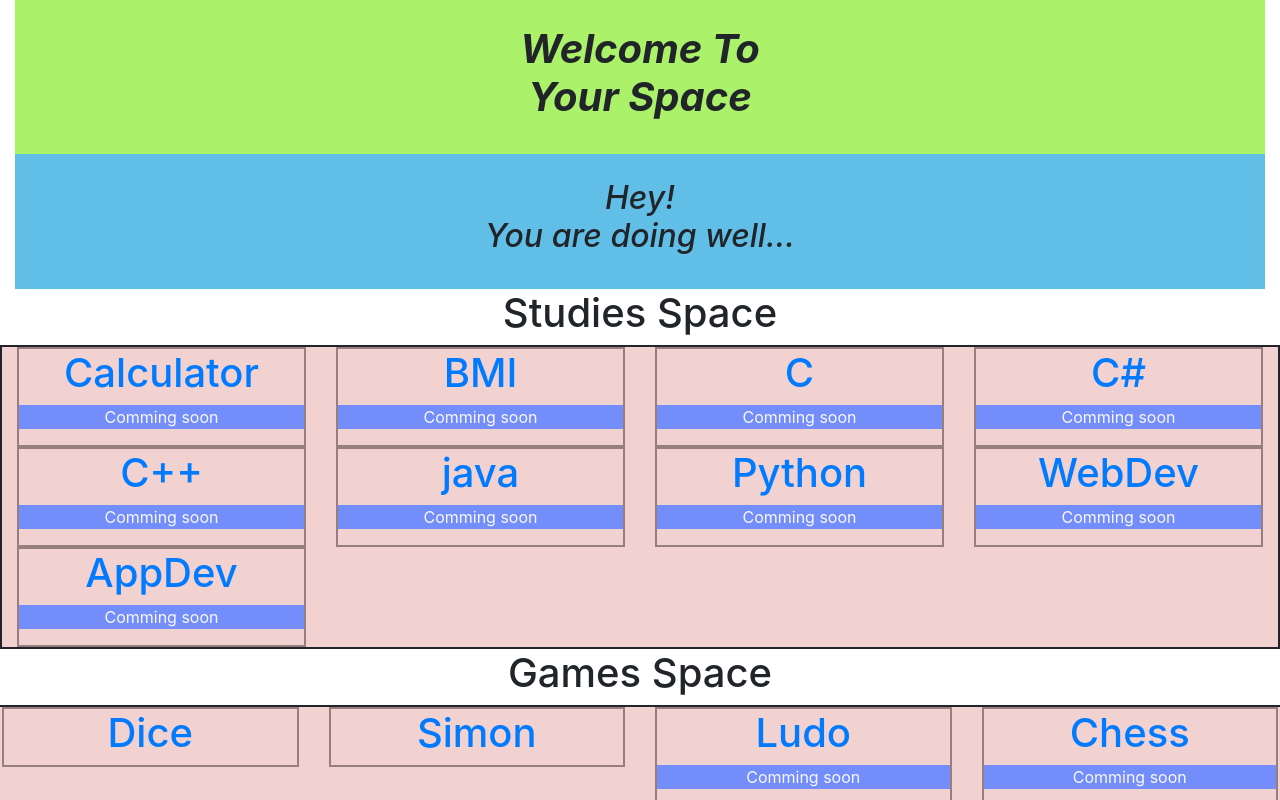
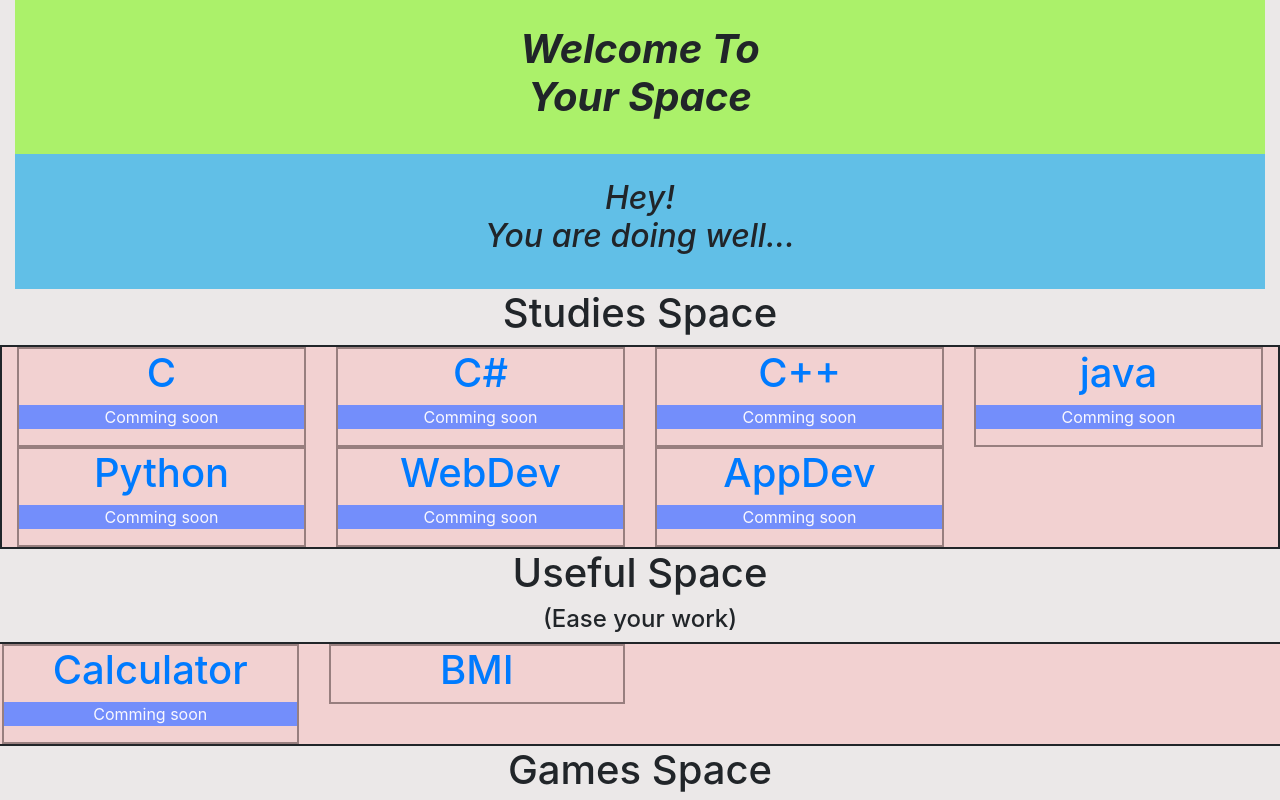
Before and after one commit to Prabhat1137/All-In-One, a plain HTML site: page index.html in a window 1280 px wide. Shown: the top 800 px of the page. Drawn offline with nearby package versions, Linux system fonts and the light colour scheme.

Commit message:
Update index.html

```diff
--- a/index.html
+++ b/index.html
@@ -7,9 +7,9 @@
     <meta name="viewport" content="width=device-width, initial-scale=1, shrink-to-fit=no">
 
     <!-- Bootstrap CSS -->
+
+    <link rel="stylesheet" href="https://stackpath.bootstrapcdn.com/bootstrap/4.3.1/css/bootstrap.min.css" integrity="sha384-ggOyR0iXCbMQv3Xipma34MD+dH/1fQ784/j6cY/iJTQUOhcWr7x9JvoRxT2MZw1T" crossorigin="anonymous">
     <link rel="stylesheet" href="index.css">
-    <link rel="stylesheet" href="https://stackpath.bootstrapcdn.com/bootstrap/4.3.1/css/bootstrap.min.css" integrity="sha384-ggOyR0iXCbMQv3Xipma34MD+dH/1fQ784/j6cY/iJTQUOhcWr7x9JvoRxT2MZw1T" crossorigin="anonymous">
-
 
 
   </head>
@@ -30,18 +30,6 @@
         <h1 style="text-align: center;">Studies Space</h1>
     </div>
     <div class="row">
-        <div class="col-lg-3 col-md-4 col-sm-6" >
-           <div class="bordr">
-            <a href="study space\calculator\index.html" class="itemname"><h1>Calculator</h1></a>
-            <p class="txtcol">Comming soon</p>
-           </div>
-        </div>
-        <div class="col-lg-3 col-md-4 col-sm-6" >
-            <div class="bordr">
-                <a href="study space\bmi\index.html" class="itemname"><h1>BMI</h1></a>
-                <p class="txtcol">Comming soon</p>
-            </div>
-        </div>
         <div class="col-lg-3 col-md-4 col-sm-6" >
             <div class="bordr">
                 <a href="study space\c\index.html" class="itemname"><h1>C</h1></a>
@@ -90,6 +78,30 @@
             </div>
         </div>
 
+
+    </div>
+   </div>
+
+   <div>
+    <div>
+        <h1 style="text-align: center;">Useful Space </h1>
+        <h4 style="text-align: center;">(Ease your work) </h4>
+    </div>
+    <div class="row">
+
+        <div class="col-lg-3 col-md-4 col-sm-6" class="game">
+            <div class="bordr">
+                <a href="useful space\calculator\index.html" class="itemname"><h1>Calculator</h1></a>
+                <p class="txtcol">Comming soon</p>
+            </div>
+        </div>
+
+        <div class="col-lg-3 col-md-4 col-sm-6" class="game">
+            <div class="bordr">
+                <a href="useful space\bmi\bmi.html" class="itemname"><h1>BMI</h1></a>
+                <!-- <p class="txtcol">Comming soon</p> -->
+            </div>
+        </div>
 
     </div>
    </div>
```
